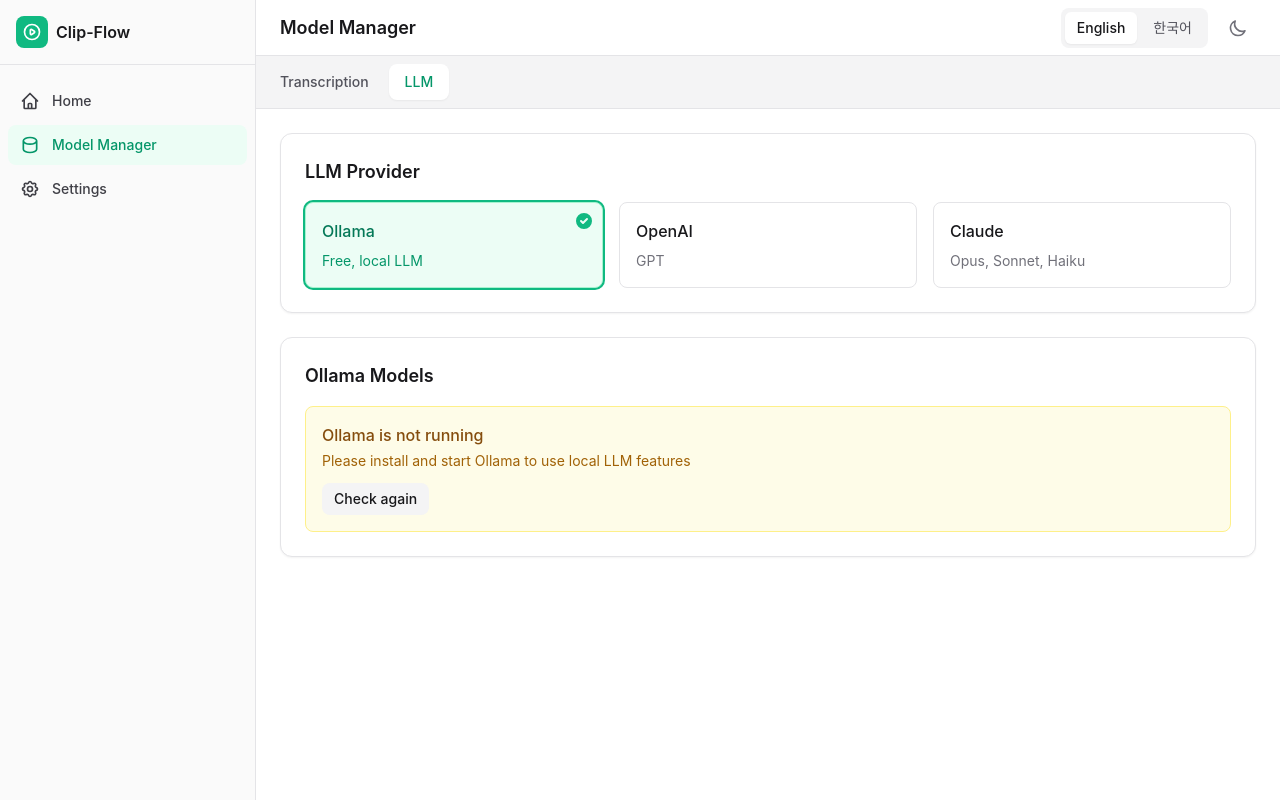
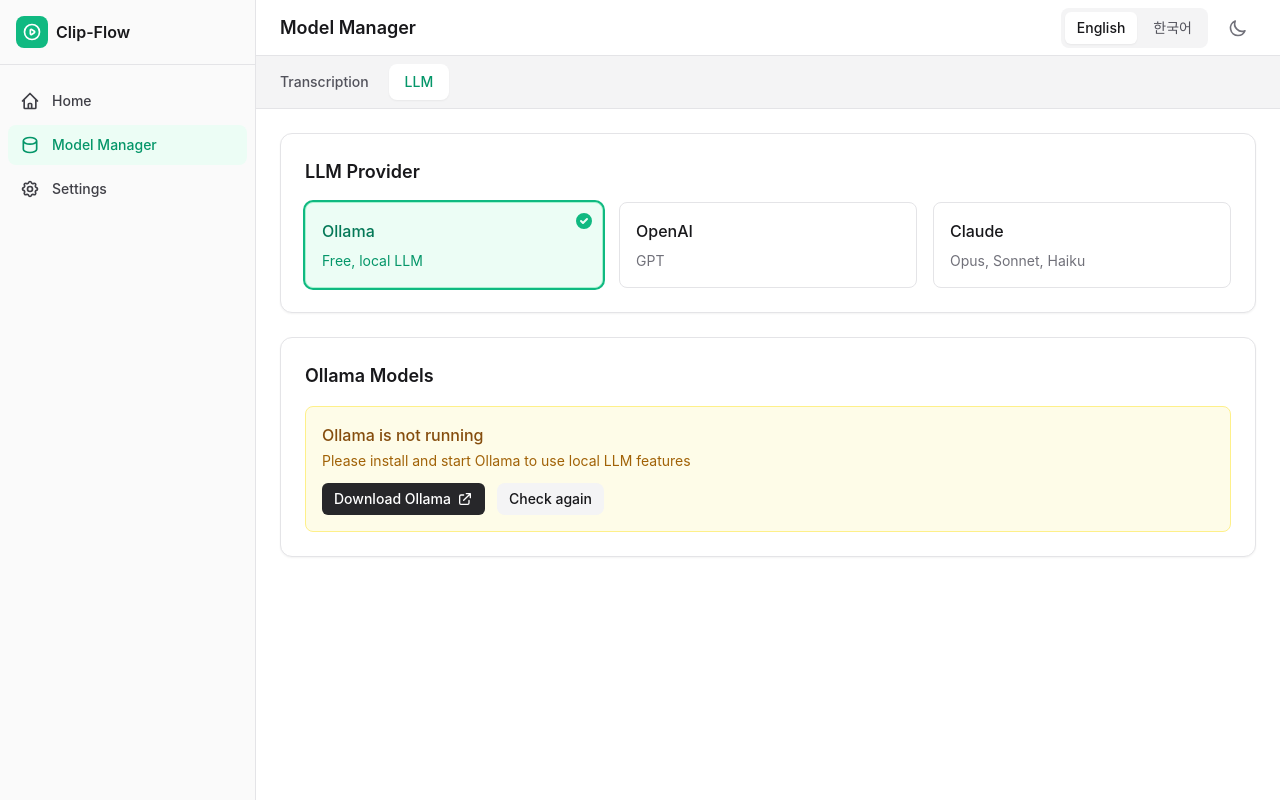
Before and after one commit to gprecious/clip-flow, a React (Vite) app: page /models in a window 1280 px wide. Both pictures are taken after a click on the tab "LLM". Built offline with nearby package versions, Linux system fonts and the light colour scheme.

Commit message:
feat: ollama 다운로드 링크 추가

```diff
--- a/src/i18n/locales/en/translation.json
+++ b/src/i18n/locales/en/translation.json
@@ -154,6 +154,7 @@
     "ollamaModels": "Ollama Models",
     "ollamaNotRunning": "Ollama is not running",
     "ollamaInstallHint": "Please install and start Ollama to use local LLM features",
+    "downloadOllama": "Download Ollama",
     "checkOllama": "Check Ollama Status",
     "noOllamaModels": "No models installed",
     "configuredModelNotInstalled": "Model \"{{model}}\" is not installed",
--- a/src/i18n/locales/ko/translation.json
+++ b/src/i18n/locales/ko/translation.json
@@ -154,6 +154,7 @@
 		"ollamaModels": "Ollama 모델",
 		"ollamaNotRunning": "Ollama가 실행 중이 아닙니다",
 		"ollamaInstallHint": "로컬 LLM 기능을 사용하려면 Ollama를 설치하고 실행하세요",
+		"downloadOllama": "Ollama 다운로드",
 		"checkOllama": "Ollama 상태 확인",
 		"noOllamaModels": "설치된 모델이 없습니다",
 		"configuredModelNotInstalled": "모델 \"{{model}}\"이 설치되어 있지 않습니다",
--- a/src/pages/ModelsPage.tsx
+++ b/src/pages/ModelsPage.tsx
@@ -1076,14 +1076,37 @@
 									"Please install and start Ollama",
 								)}
 							</p>
+							<div className="mt-3 flex items-center gap-3">
+								<a
+									href="https://ollama.com/download"
+									target="_blank"
+									rel="noopener noreferrer"
+									className="inline-flex items-center gap-1.5 px-3 py-1.5 text-sm font-medium text-white bg-neutral-800 hover:bg-neutral-700 dark:bg-neutral-700 dark:hover:bg-neutral-600 rounded-md transition-colors"
+								>
+									{t("models.downloadOllama", "Download Ollama")}
+									<svg
+										className="w-4 h-4"
+										fill="none"
+										stroke="currentColor"
+										viewBox="0 0 24 24"
+									>
+										<title>External link</title>
+										<path
+											strokeLinecap="round"
+											strokeLinejoin="round"
+											strokeWidth={2}
+											d="M10 6H6a2 2 0 00-2 2v10a2 2 0 002 2h10a2 2 0 002-2v-4M14 4h6m0 0v6m0-6L10 14"
+										/>
+									</svg>
+								</a>
 								<Button
 									variant="secondary"
 									size="sm"
-								className="mt-3"
 									onClick={loadData}
 								>
 									{t("models.checkAgain", "Check Again")}
 								</Button>
+							</div>
 						</div>
 					) : (
 						<div className="space-y-4">
```
Lines whose indentation alone changed are shown as unchanged.
